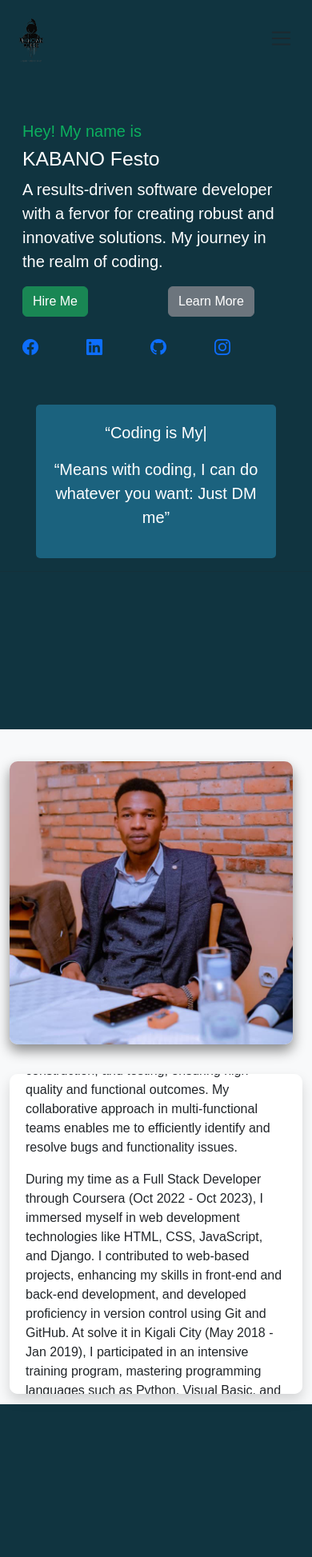
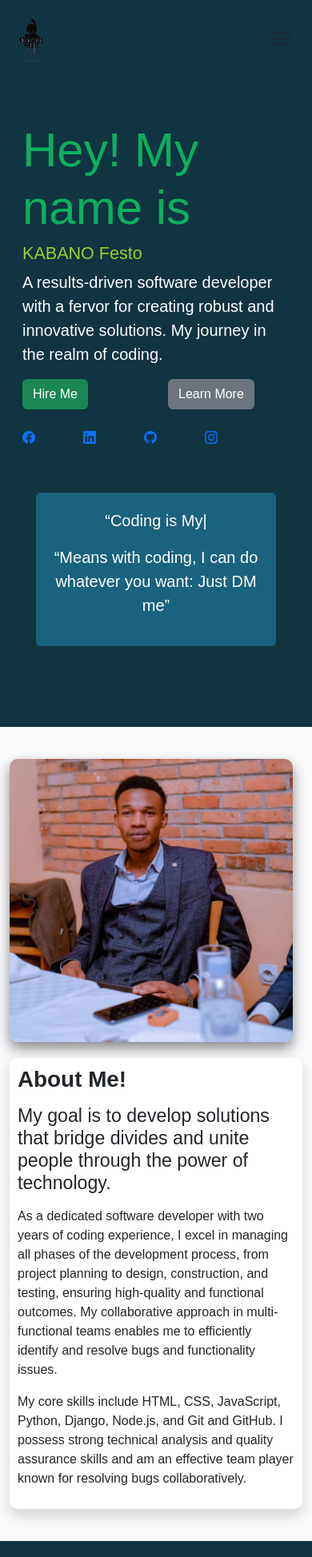
Before and after one commit to KABANOFESTO/Myprotofolio, a React (Vite) app: page / in a window 390 px wide. Shown: the whole page at 80% size. Before the commit the page ends 1776 px from the top, so only its background shows below. Built offline with nearby package versions, Linux system fonts and the light colour scheme; a web font is replaced by a local one.

Commit message:
ch-responsiveness

```diff
--- a/src/CSS/style.css
+++ b/src/CSS/style.css
@@ -59,4 +59,8 @@ p {
     .detailat {
         padding: 10px;
     }
+    .about-cover {
+        background-color: #f8f9fa;
+        height: 100%;
+    }
 }
--- a/src/index.css
+++ b/src/index.css
@@ -126,14 +126,21 @@ nav {
   background-color: transparent;
   border: none;
 }
+.card-body h4{
+  color: yellowgreen;
+}
 
 .card-body {
-  font-size: 25px;
   color: #fff;
 }
 
+
 .card-title {
   color: #0cb05e;
+  font-size: 60px;
+}
+.card-text{
+  font-size: 20px;
 }
 
 .body-section {
@@ -150,13 +157,6 @@ nav {
   border-radius: 20%;
 }
 
-.detailat {
-  /* Add a base max-height and overflow property */
-  max-height: none;
-  overflow-y: visible;
-  padding: 20px;
-}
-
 @media (max-width: 767.98px) {
   .img-body {
     display: none;
@@ -165,16 +165,28 @@ nav {
   .copyRight p {
     font-size: 12px;
   }
-
-  .card .card-body {
-    font-size: 20px;
+  .body-section {
+    height: 100%;
   }
 
+}
+
+@media (max-width: 767px) {
   .detailat {
-    margin-top: 10%;
-    max-height: 400px;
+    max-height: 600px;
     /* Adjust as needed */
     overflow-y: auto;
+  }
+  .detailat #s{
+    display: none;
+  }
+
+  .about-row {
+    flex-direction: column;
+  }
+
+  .image {
+    margin-bottom: 20px;
   }
 }
 
--- a/src/pages/About.jsx
+++ b/src/pages/About.jsx
@@ -4,7 +4,7 @@ import '../CSS/style.css';
 const About = () => {
     return (
         <>
-            <div class="about-outline">
+            <div class="about-outline mx-auto" >
                 <div class="container-fluid big-padding about-cover">
                     <div class="container">
                         <div class="row about-row d-flex">
@@ -13,12 +13,12 @@ const About = () => {
                             </div>
                             <div class="col-md-7 detailat text-justify d-flex flex-column">
                                 <h1 class="fw-bold">About Me!</h1>
-                                <h3>My dream is to unite people with one superior mission</h3>
+                                <h3>My goal is to develop solutions that bridge divides and unite people through the power of technology.</h3>
                                 <p>As a dedicated software developer with two years of coding experience, I excel in managing all
                                     phases of the development process, from project planning to design, construction, and testing,
                                     ensuring high-quality and functional outcomes. My collaborative approach in multi-functional
                                     teams enables me to efficiently identify and resolve bugs and functionality issues.</p>
-                                <p>During my time as a Full Stack Developer through Coursera (Oct 2022 - Oct 2023), I immersed
+                                <p id='s'>During my time as a Full Stack Developer through Coursera (Oct 2022 - Oct 2023), I immersed
                                     myself in web development technologies like HTML, CSS, JavaScript, and Django. I contributed
                                     to web-based projects, enhancing my skills in front-end and back-end development, and
                                     developed proficiency in version control using Git and GitHub. At solve it in Kigali City (May 2018 -
--- a/src/pages/Banner.jsx
+++ b/src/pages/Banner.jsx
@@ -39,8 +39,8 @@ const Banner = () => {
                         <div class="col-md-6">
                             <div class="card mx-auto">
                                 <div class="card-body text-start">
-                                    <h5 class="card-title">Hey! My name is</h5>
-                                    <h2>KABANO  Festo</h2>
+                                    <h1 class="card-title">Hey! My name is</h1>
+                                    <h4>KABANO  Festo</h4>
                                     <p class="card-text">A results-driven software developer with a fervor for creating robust and innovative solutions. My journey in the realm of coding.</p>
                                     <div class="button-container">
                                         <a href="#" class="btn btn-success">Hire Me</a>
```
